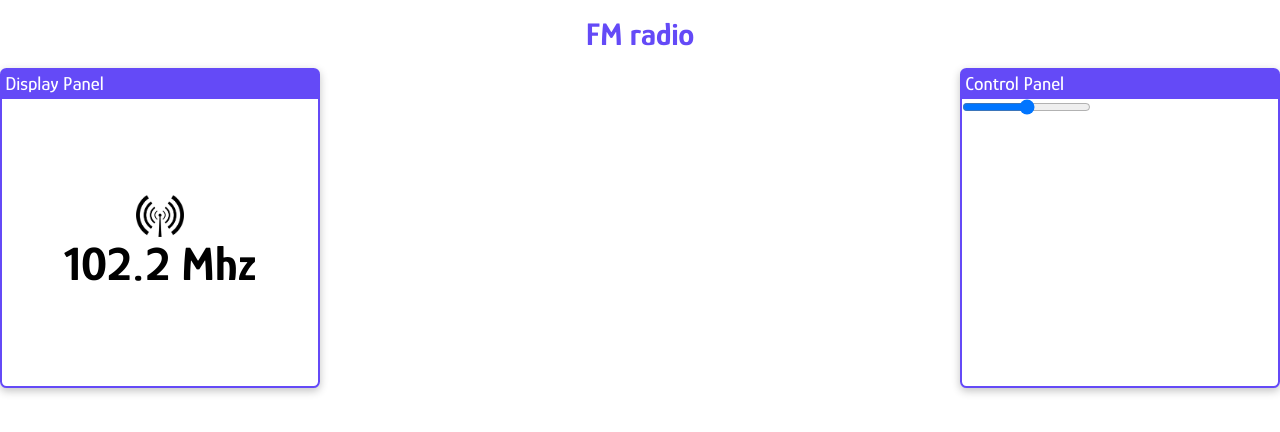
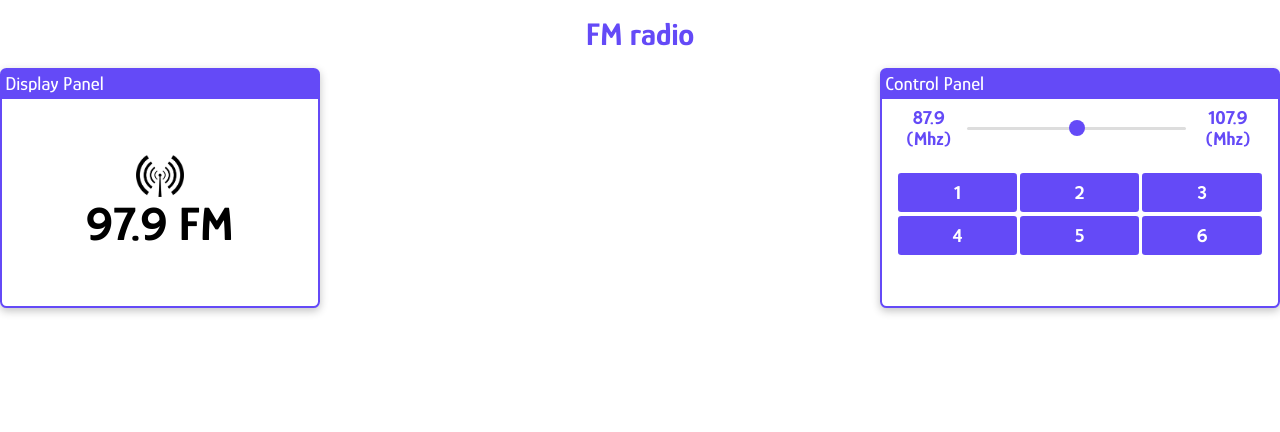
Before and after one commit to davidyoon1001/FM-radio, a plain HTML site: page index.html in a window 1280 px wide. Drawn offline with Linux system fonts and the light colour scheme.

Commit message:
control panel slider

```diff
--- a/css/style.css
+++ b/css/style.css
@@ -32,7 +32,7 @@ header h1{
     box-shadow: rgba(0, 0, 0, 0.24) 0px 3px 8px;
     position: absolute;
     width: 20rem;
-    height: 20rem;
+    height: 15rem;
     border: 2px solid  hsl(249, 92%, 63%);
     border-radius: .4rem;
     display: flex;
@@ -65,6 +65,63 @@ header h1{
 }
 
 
-.test{
+.panel-right{
     right: 0;
+    width: 25rem;
 }
+
+.range{
+    padding: .5rem;
+}
+.slider{
+    position: relative;
+    display: flex;
+    justify-content: center;
+    align-items: center;
+    text-align: center;
+}
+.slider .frequency{
+    font-size: 1.2rem;
+    color: hsl(249, 92%, 63%);
+    font-weight: 700;
+}
+.slider input{
+    appearance: none;
+    height: .2rem;
+    width: 60%;
+    background-color: #dddddd;
+    border-radius: 5rem;
+}
+.slider input::-webkit-slider-thumb{
+    cursor: pointer;
+    appearance: none;
+    height: 1rem;
+    width: 1rem;
+    background-color: hsl(249, 92%, 63%);
+    border-radius: 50%;
+}
+.button-wrapper{
+    padding: 1rem;
+    display: grid;
+    gap: .2rem;
+    grid-template-columns: auto auto auto;
+}
+.button-wrapper button{
+    cursor: pointer;
+    background-color: hsl(249, 92%, 63%);
+    border: 1px solid transparent;
+    color: white;
+    font-size: 1.2rem;
+    font-weight: 700;
+    border-radius: .2rem;
+    padding: .5rem;
+    transition: .2s;
+}
+.button-wrapper button:hover{
+    border-color: hsl(249, 92%, 63%);
+    color: hsl(249, 92%, 63%);
+    background-color: white;
+}
+.button-wrapper button:active{
+    transform: scale(0.93);
+}
--- a/index.html
+++ b/index.html
@@ -24,16 +24,32 @@
             <label>Display Panel</label>
             <div class="frequency-wrapper">
                 <img src="img/clipart2030904.png" alt="frequency-image">
-                <h1 class="frequency-value">102.2 Mhz</h1>
+                <h1 class="frequency-value">97.9 <span>FM</span></h1>
             </div>
         </div>
-        <div class="panel-wrapper test">
+        <div class="panel-wrapper panel-right">
             <label>Control Panel</label>
             <div>
-                <input type="range" name="" id="">
+                <div id="app"></div>
+            </div>
+            <div class="range">
+                <div class="slider">
+                    <div class="frequency">87.9 (Mhz)</div>
+                    <input type="range" name="volum-controller" min="87.9" max="107.9" value="97.9" step="0.2">
+                    <div class="frequency">107.9 (Mhz)</div>
+                </div>
+            </div>
+            <div class="button-wrapper">
+                <button>1</button>
+                <button>2</button>
+                <button>3</button>
+                <button>4</button>
+                <button>5</button>
+                <button>6</button>
             </div>
         </div>
     </main>
+    <script src="js/index.js"></script>
 </body>
 
 </html>
--- /dev/null
+++ b/js/index.js
@@ -0,0 +1,6 @@
+var frequency_value = document.querySelector(".frequency-value")
+var slider_input = document.querySelector(".slider").querySelector("input")
+slider_input.oninput = (() => {
+    let value = slider_input.value;
+    frequency_value.textContent = value + " FM";
+})
```
